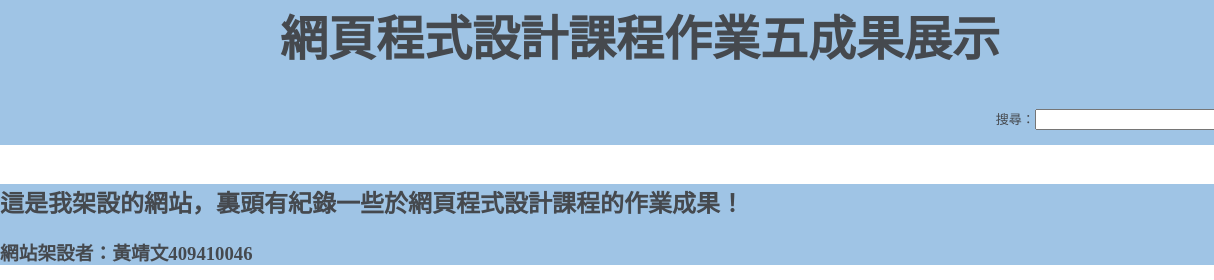
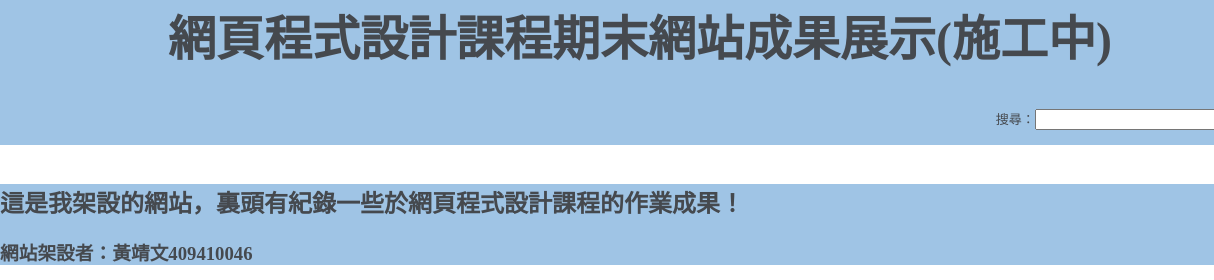
Before and after one commit to Jingwen-ccu/WebLecture_HW, a plain HTML site: page W5/HW5.html in a window 1280 px wide. Shown: the top 280 px of the page, 0-1214 px from the left. Drawn offline with Linux system fonts and the light colour scheme.

Commit message:
Update HW5.html

```diff
--- a/W5/HW5.html
+++ b/W5/HW5.html
@@ -19,7 +19,7 @@
 
 	<body>
 		<header>
-			<font size="7"><b>網頁程式設計課程作業五成果展示</b></font>
+			<font size="7"><b>網頁程式設計課程期末網站成果展示(施工中)</b></font>
 			<form>
 				<pre style="text-align:right; margin:3%">
 				<label for="userName">搜尋：</label><input type=""text id="userName" size="20"><img src="https://www.thinkafrica.fi/wp-content/uploads/2019/04/search-icon.png" style="vertical-align: bottom; background-color: #ffffff; height: 1.36rem; width: 1.36rem;">
```
